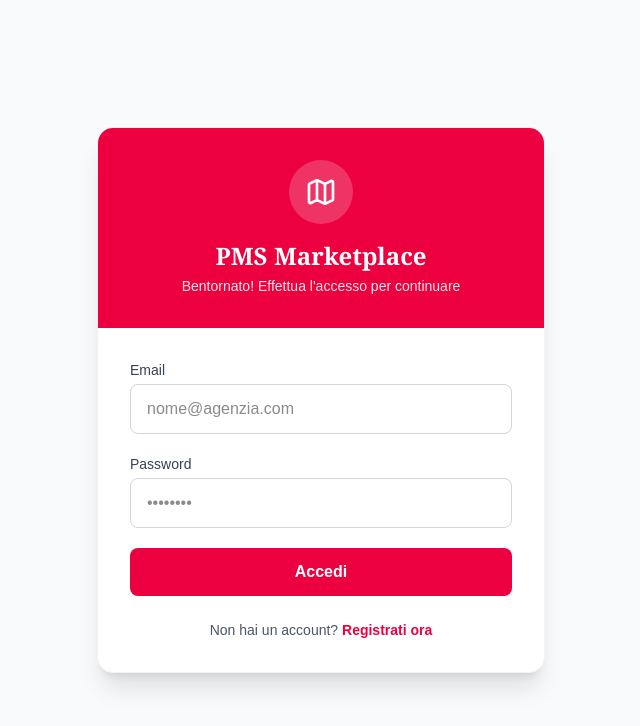
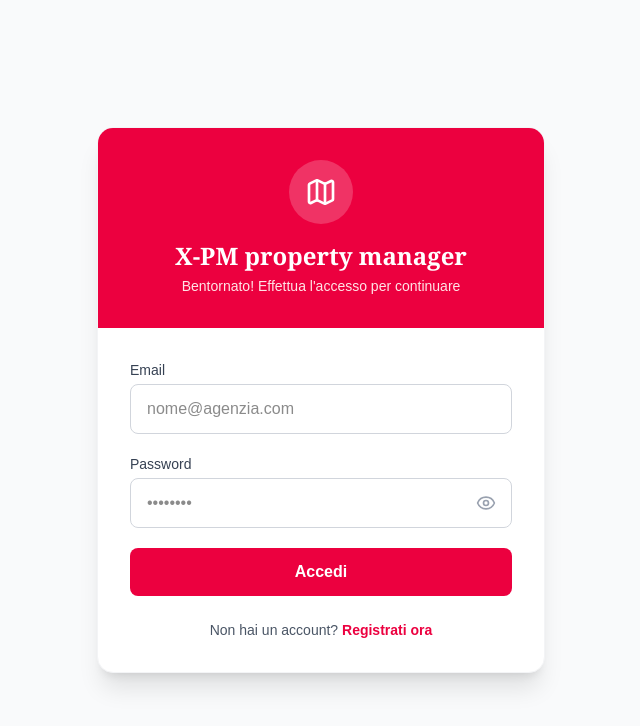
Before and after one commit to alessioguidi/x-pm, a Next.js app: page /login in a window 1280 px wide. Shown: the top 726 px of the page, without its empty margins (319-959 px from the left). Built offline with nearby package versions, Linux system fonts and the light colour scheme; no server answers.

Commit message:
feat: rename login title, add password toggle

```diff
--- a/src/app/login/page.tsx
+++ b/src/app/login/page.tsx
@@ -4,7 +4,7 @@
 import { supabase } from "@/utils/supabase/client";
 import { useRouter } from "next/navigation";
 import Link from "next/link";
-import { Map, Loader2 } from "lucide-react";
+import { Map, Loader2, Eye, EyeOff } from "lucide-react";
 import toast from "react-hot-toast";
 
 export default function LoginPage() {
@@ -12,6 +12,7 @@
   const [password, setPassword] = useState("");
   const [isRegistering, setIsRegistering] = useState(false);
   const [loading, setLoading] = useState(false);
+  const [showPassword, setShowPassword] = useState(false);
   const router = useRouter();
 
   const handleAuth = async (e: React.FormEvent) => {
@@ -50,7 +51,7 @@
           <Link href="/" className="inline-flex items-center justify-center w-16 h-16 bg-white/20 rounded-full mb-4 hover:bg-white/30 transition">
             <Map className="w-8 h-8 text-white" />
           </Link>
-          <h2 className="text-2xl font-bold font-serif mb-1">PMS Marketplace</h2>
+          <h2 className="text-2xl font-bold font-serif mb-1">X-PM property manager</h2>
           <p className="text-rose-100 text-sm">
             {isRegistering ? "Unisciti alla nostra piattaforma" : "Bentornato! Effettua l'accesso per continuare"}
           </p>
@@ -72,14 +73,24 @@
 
             <div>
               <label className="block text-sm font-medium text-gray-700 mb-1">Password</label>
+              <div className="relative">
                 <input
-                type="password"
+                  type={showPassword ? "text" : "password"}
                   value={password}
                   onChange={(e) => setPassword(e.target.value)}
                   required
-                className="w-full border-gray-300 border px-4 py-3 rounded-lg focus:ring-2 focus:ring-rose-500 focus:border-rose-500 outline-none transition"
+                  className="w-full border-gray-300 border px-4 py-3 pr-12 rounded-lg focus:ring-2 focus:ring-rose-500 focus:border-rose-500 outline-none transition"
                   placeholder="••••••••"
                 />
+                <button
+                  type="button"
+                  onClick={() => setShowPassword(!showPassword)}
+                  className="absolute right-3 top-1/2 -translate-y-1/2 text-gray-400 hover:text-gray-600 transition p-1"
+                  tabIndex={-1}
+                >
+                  {showPassword ? <EyeOff className="w-5 h-5" /> : <Eye className="w-5 h-5" />}
+                </button>
+              </div>
             </div>
 
             <button
```
Also changed, not shown: 1 other file (tests, documents, lock files or other folders). Lines whose indentation alone changed are shown as unchanged.
